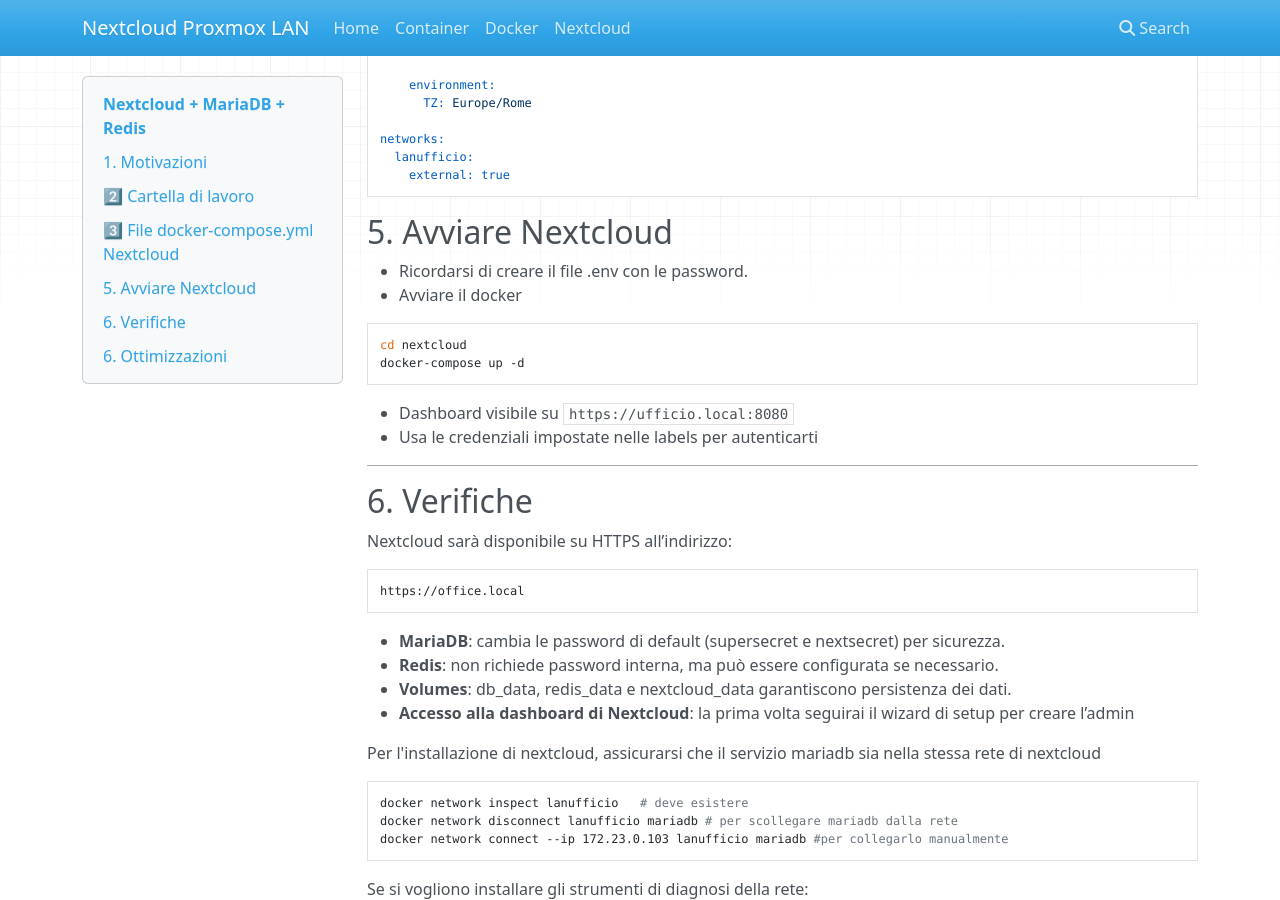
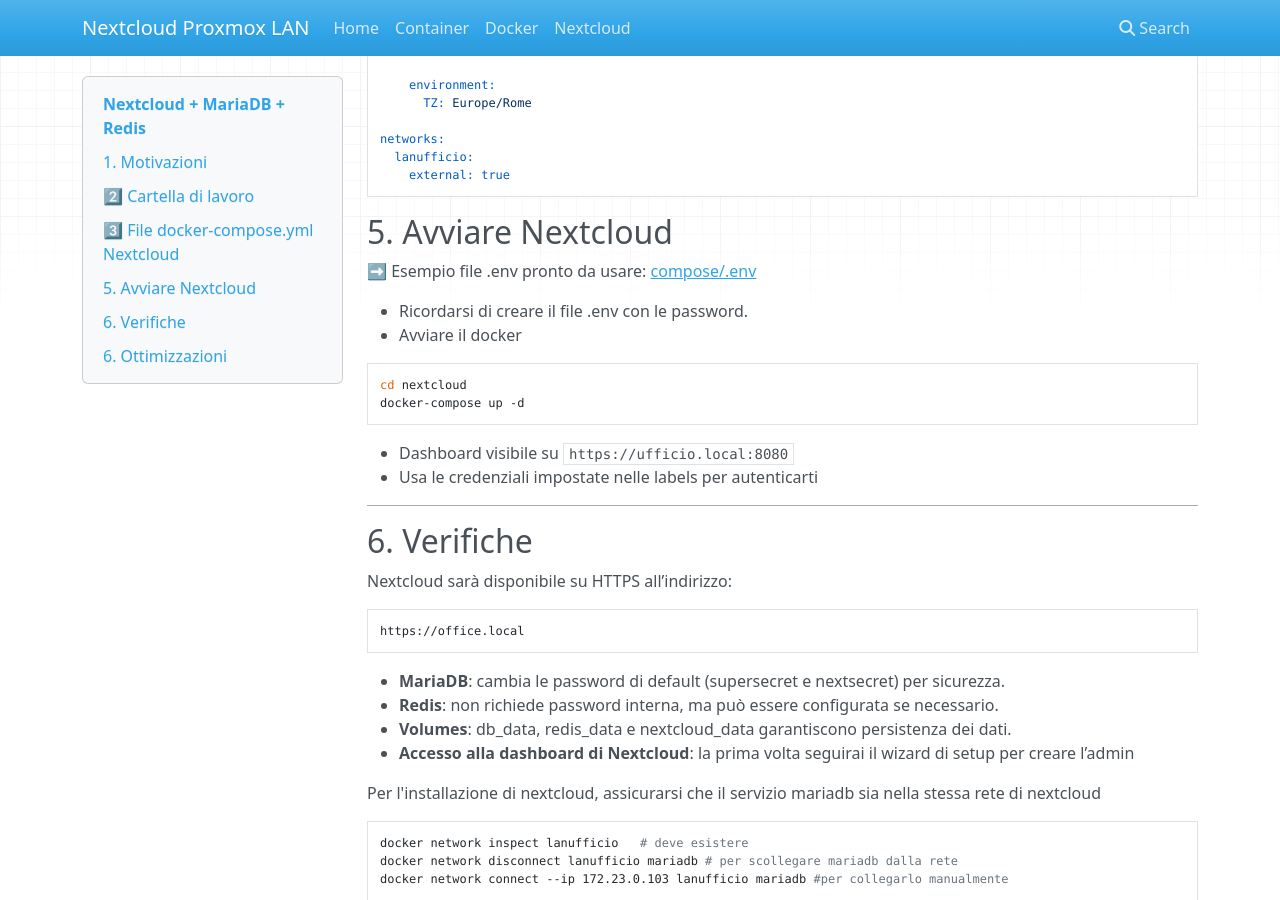
Before and after one commit to masilib/nextcloud-proxmox-lan, an MkDocs documentation site: the page built from docs/05-installazione-nextcloud.md, in a window 1280 px wide and 900 px high, scrolled down 1872 px. Built offline with MkDocs 1.6.1, drawn with Linux system fonts in a browser that asks for light colours; nearby versions of some CDN libraries.

Commit message:
Update 05-installazione-nextcloud.md

```diff
--- a/docs/05-installazione-nextcloud.md
+++ b/docs/05-installazione-nextcloud.md
@@ -112,6 +112,10 @@ networks:
 
 ## 5. Avviare Nextcloud
 
+➡️ Esempio file .env pronto da usare:
+[compose/.env](../compose/.env)
+
+
 - Ricordarsi di creare il file .env con le password.
 - Avviare il docker
 
```
